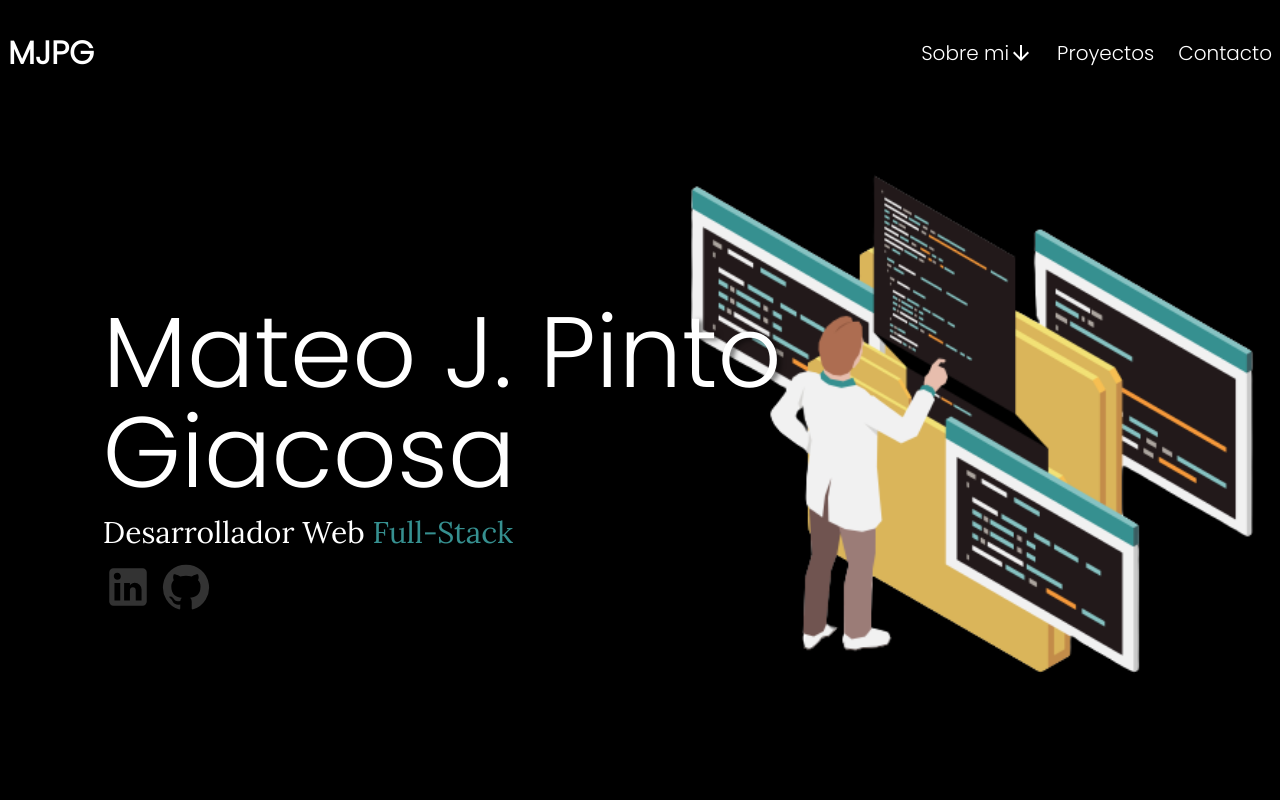
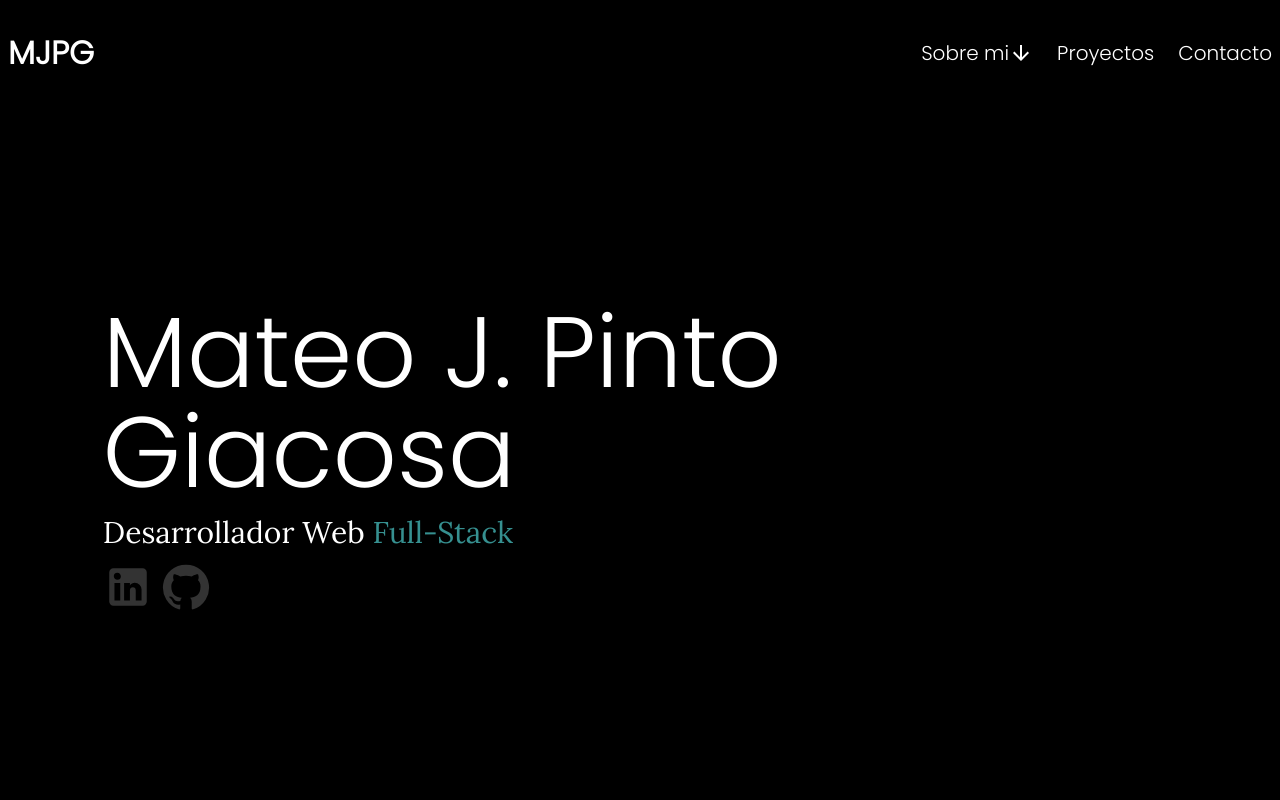
Before and after one commit to Argiiasd/Portfolio, a React (Vite) app in the folder Portfolio/: page / in a window 1280 px wide. Shown: the top 800 px of the page. Built offline with nearby package versions, Linux system fonts and the light colour scheme.

Commit message:
quitar una imagen

```diff
--- a/Portfolio/src/Components/Presentation/Presentation.jsx
+++ b/Portfolio/src/Components/Presentation/Presentation.jsx
@@ -20,7 +20,7 @@ const Presentation = () => {
                         <GitHubIcon className={styles.Icon} sx={{color: '#333333', fontSize: 50}}/>
                     </NavLink>
                 </div>
-                <img src={Imagen} alt="" className={styles.Imagen}/>
+                {/* <img src={Imagen} alt="" className={styles.Imagen}/> */}
             </div>
         </div>
     )
```
